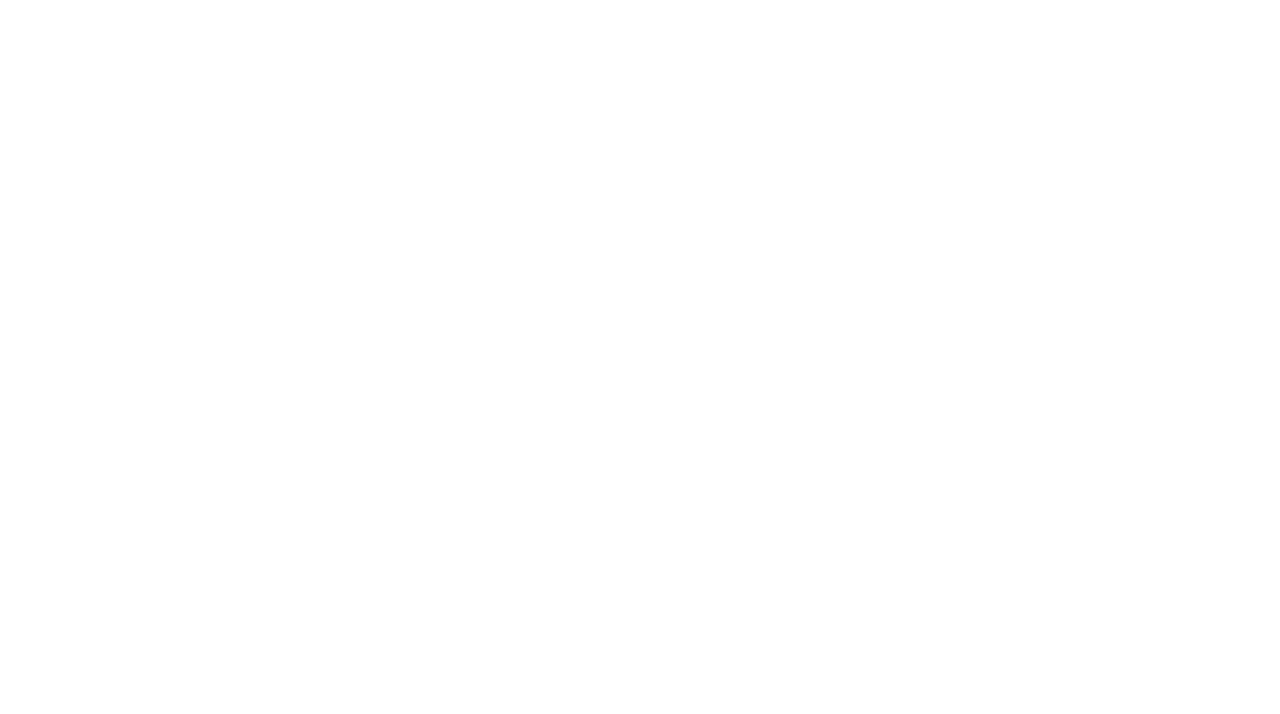
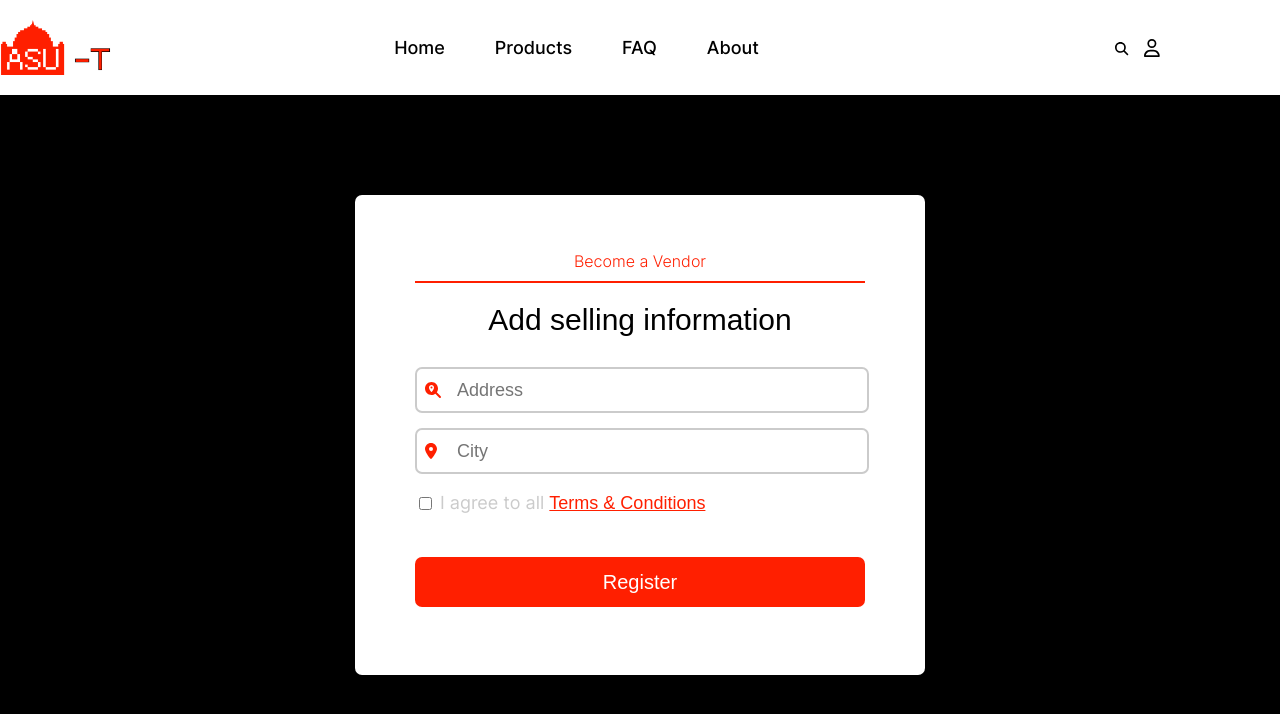
Before and after one commit to Norhan-salem/Multi-Vendor-Market-Place, a React (Create React App) app in the folder View/asu-trade/: page /SellerSignup in a window 1280 px wide. Shown: the top 714 px of the page. Built offline with nearby package versions, Linux system fonts and the light colour scheme.

Commit message:
added sellersignup

```diff
--- a/View/asu-trade/src/Pages/Login_Signup/HandleSignup.jsx
+++ b/View/asu-trade/src/Pages/Login_Signup/HandleSignup.jsx
@@ -1,22 +1,15 @@
 import axios from "axios";
 
-export async function handleSignup(event, firstname, lastname, phonenumber, password, confirmPassword, username, email, location = null, neighborhood = null) {
+export async function handleSellerSignup(event, location, neighborhood) {
     event.preventDefault();
-    /*
-    if (userType === 'seller'){
+
         if (!location || !neighborhood) {
           alert('Sellers must provide a location and neighborhood.');
           return;
         }
         // actual seller-signup
         try {
-            const response = await axios.post('/seller-register', {
-                username: username,
-                password: password,
-                email: email,
-                firstname: firstname,
-                lastname: lastname,
-                phonenumber: phonenumber,
+            const response = await axios.post('/auth/seller-register', {
                 location: location,
                 neighborhood: neighborhood
             });
@@ -24,7 +17,12 @@ export async function handleSignup(event, firstname, lastname, phonenumber, pass
         } catch (error) {
             console.log(error);
         }
-    }*/
+    }
+
+
+export async function handleSignup(event, firstname, lastname, phonenumber, password, confirmPassword, username, email) {
+    event.preventDefault();
+
     /*
     // Check if both names are greater than 3 characters
     if (firstname.length <= 3 || lastname.length <= 3) {
--- a/View/asu-trade/src/Pages/Login_Signup/Login.jsx
+++ b/View/asu-trade/src/Pages/Login_Signup/Login.jsx
@@ -75,7 +75,7 @@ const Login = () => {
                             <p>Keep me logged in</p>
                         </div>
 
-                        <input type="submit" className="CreatAccountMainButton">Log in</input>
+                        <input type="submit" value={"Log in"} className="CreatAccountMainButton"></input>
 
                         <div className="login_signup_alternative">
                             <hr/>
--- a/View/asu-trade/src/Pages/Login_Signup/Login_Signup.css
+++ b/View/asu-trade/src/Pages/Login_Signup/Login_Signup.css
@@ -12,6 +12,16 @@
     border-bottom: 2px solid;
     text-decoration: none;
     text-align: center;
+}
+
+.vendor-title p{
+    font-weight: 300;
+    color: #ff1f00;
+    border: none;
+    border-bottom: 2px solid #ff1f00;
+    text-decoration: none;
+    text-align: center;
+    padding-bottom: 10px;
 }
 
 .login_signup_container{
@@ -32,7 +42,22 @@
     border-radius: 7px;
 }
 
+.vendor-container{
+    width: 450px;
+    height: 400px;
+    background: white;
+    margin: auto;
+    padding: 40px 60px;
+    border-radius: 7px;
+}
 .LoginContainer h1{
+    font-size: 30px;
+    text-align: center;
+    font-family:Arial, Helvetica, sans-serif;
+    font-weight: 500;
+}
+
+.vendor-container h1{
     font-size: 30px;
     text-align: center;
     font-family:Arial, Helvetica, sans-serif;
@@ -159,6 +184,14 @@
     top: 50%;
     transform: translateY(-50%);
     color: #cbcbcb;
+}
+
+.vendor-icon {
+    position: absolute;
+    left: 10px;
+    top: 50%;
+    transform: translateY(-50%);
+    color: #ff1f00;
 }
 
 .input-container input {
--- a/View/asu-trade/src/Pages/Login_Signup/Seller_Signup.jsx
+++ b/View/asu-trade/src/Pages/Login_Signup/Seller_Signup.jsx
@@ -1,32 +1,51 @@
 import React, { useState } from "react";
 import axios from "axios";
+import { Link } from "react-router-dom";
 import '../Login_Signup/Login_Signup.css'
-import { NavLink, Link } from "react-router-dom";
 import { FontAwesomeIcon } from '@fortawesome/react-fontawesome'
-import {faUser, faEnvelope, faKey, faEye, faEyeSlash, faPhone, faLocationDot, faHome } from '@fortawesome/free-solid-svg-icons'
-import { faGoogle, faFacebook } from '@fortawesome/free-brands-svg-icons'
-import TermsAndConditions from '../TermsAndConditions/TermsAndConditions';
-import Login from '../Login_Signup/Login';
+import { faLocationDot, faMagnifyingGlassLocation } from '@fortawesome/free-solid-svg-icons'
 import Navbar from '../../Components/Navbar/Navbar';
-import { handleSignup } from "./HandleSignup";
+import { handleSellerSignup } from "./HandleSignup";
+
 
 const Seller_Signup = () => {
 
-    const [username, setUsername] = useState('');
-    const [firstname, setFirstname] = useState('');
-    const [lastname, setLastname] = useState('');
-    const [email, setEmail] = useState('');
-    const [location, setLocation] = useState('');
-    const [neighborhood, setNeighborhood] = useState('');
-    const [phonenumber, setPhonenumber] = useState();
-    const [password, setPassword] = useState('');
-    const [confirmPassword, setConfirmPassword] = useState('');
-    const [isPassword1Visible, setIsPassword1Visible] = useState(false);
-    const [isPassword2Visible, setIsPassword2Visible] = useState(false);
-    const userType = 'seller';
+    const [address, setAddress] = useState('');
+    const [city, setCity] = useState('');
+
 
     return (
         <>
+        <Navbar/>
+        <div className="login_signup">
+            <div className="vendor-container">
+                <div className="vendor-title">
+                    <p>Become a Vendor</p>
+                </div>
+                <div>
+                    <h1>Add selling information</h1>
+                    <form onSubmit={(event) => {handleSellerSignup(event, city, address)}}>
+                        <div className="login_signup_fields">
+                            <div className="input-container">
+                                <FontAwesomeIcon icon={faMagnifyingGlassLocation} className="vendor-icon"/>
+                                <input type="text" placeholder="Address" value={address} onChange={e => setAddress(e.target.value)} required></input>
+                            </div>
+                            <div className="input-container">
+                                <FontAwesomeIcon icon={faLocationDot} className="vendor-icon"/>
+                                <input type="text" placeholder="City" value={city} onChange={e => setCity(e.target.value)} required></input>
+                            </div>
+                        </div>
+
+                        <div className="login_signup_CB">
+                            <input type="checkbox" name="checkbox-agreetoterms" id="login_signup_checkbox" required/>
+                            <p>I agree to all <Link to='/TermsAndConditions'>Terms & Conditions</Link></p>
+                        </div>
+
+                        <input type="submit" value={"Register"} className="CreatAccountMainButton"/>
+                    </form>
+                </div>
+            </div>
+        </div>
         </>
     )
 }
```
Also changed, not shown: View/asu-trade/src/Pages/ProductDetails/ProductDetails.css (added), View/asu-trade/src/Pages/ProductDetails/ProductDetails.jsx (added).
